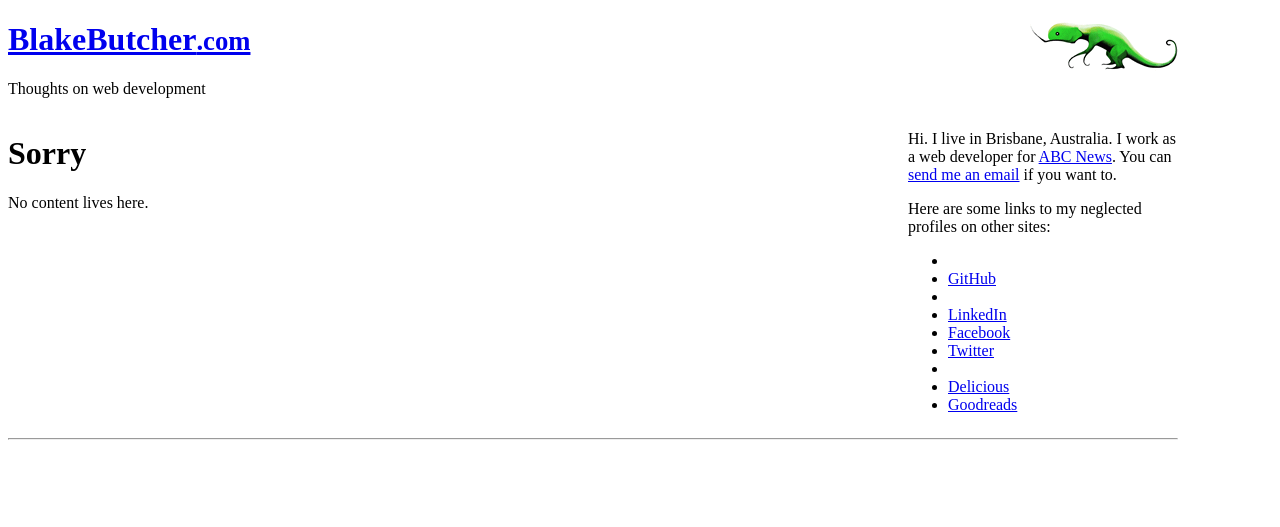
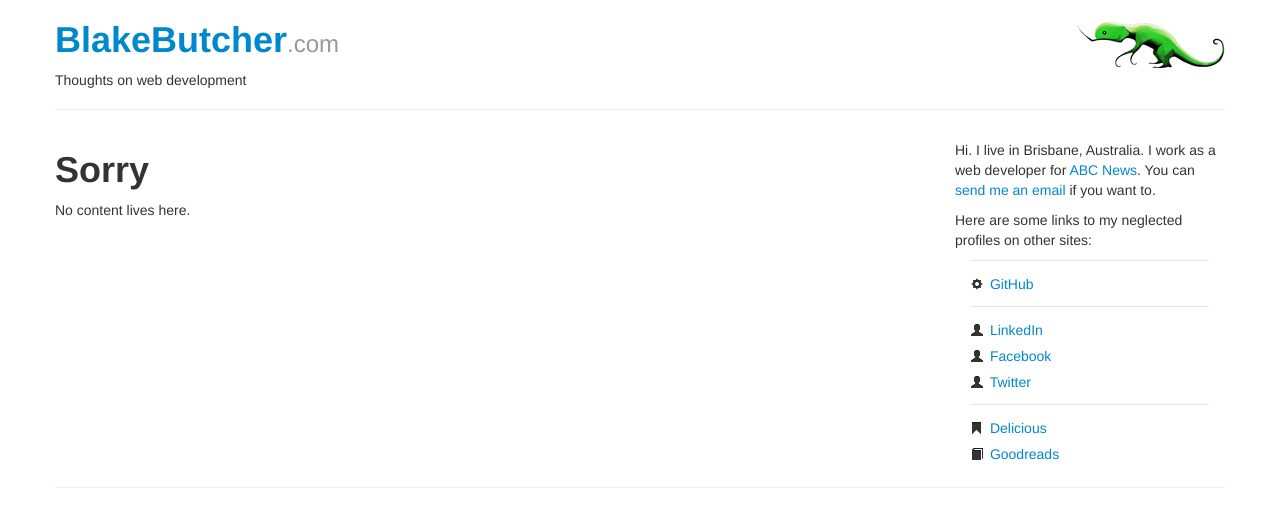
Before and after one commit to blakebutcher/blakebutcher.github.com, a Jekyll site: the page built from 404.html, in a window 1280 px wide. Shown: the top 527 px of the page. Built offline with Jekyll 4.4.1, drawn with Linux system fonts in a browser that asks for light colours; nearby versions of some CDN libraries; some web fonts are replaced.

Commit message:
Bootstrap responsive layout

```diff
--- a/_layouts/default.html
+++ b/_layouts/default.html
@@ -2,8 +2,10 @@
 <html>
 <head>
 	<title>{% if page.title %}{{ page.title }} - {% endif %}{{ site.name }}</title>
+    <meta name="viewport" content="width=device-width, initial-scale=1.0">
+	<link rel="stylesheet" href="/lib/bootstrap/css/bootstrap.min.css" type="text/css" charset="utf-8">
+	<link rel="stylesheet" href="/lib/bootstrap/css/bootstrap-responsive.min.css" type="text/css" charset="utf-8">
 	<link rel="stylesheet" href="http://fonts.googleapis.com/css?family=Esteban" type="text/css">
-	<link rel="stylesheet" href="/lib/bootstrap/css/bootstrap-responsive.min.css" type="text/css" charset="utf-8">
 	<link rel="stylesheet" href="/lib/google-code-prettify/prettify.css" type="text/css" charset="utf-8">
 	<link rel="stylesheet" href="/assets/styles.css" type="text/css" charset="utf-8">
 	<script type="text/javascript" charset="utf-8" src="http://code.jquery.com/jquery-1.7.2.min.js"></script>
```
